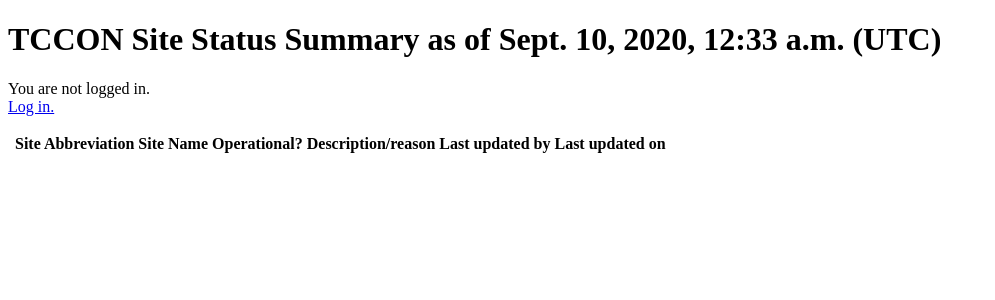
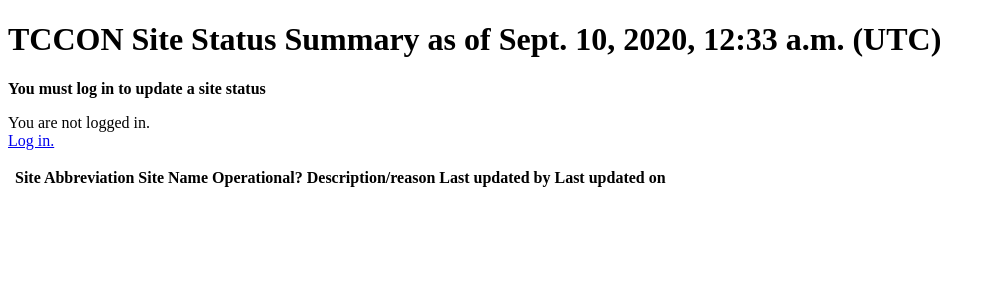
Before and after one commit to TCCON/tccon-qc-email, a Django app: page /opstat/?status=needlogin in a window 1280 px wide. Shown: the top 300 px of the page, without its empty margins (0-995 px from the left). Run offline with Django 3.2, Linux system fonts and the light colour scheme; data that the repository does not hold is empty.

Commit message:
Require user is logged in to update a site status

```diff
--- a/carbackend/opstat/templates/opstat/index.html
+++ b/carbackend/opstat/templates/opstat/index.html
@@ -7,6 +7,8 @@
 <body>
     <h1>TCCON Site Status Summary as of {{ date }} (UTC)</h1>
 
+    {% if message %}<p><strong>{{ message }}</strong></p>{% endif %}
+
     {% if user.is_authenticated %}
     <p>You are logged in as <strong>{{ user.get_username }}</strong>.<br>
        <a href="{% url 'logout' %}?next={% url 'opstat:index' %}">Log out</a></p>
@@ -15,7 +17,7 @@
        <a href="{% url 'login' %}?next={% url 'opstat:index' %}">Log in.</a></p>
     {% endif %}
 
-    {% if message %}<p><strong>{{ message }}</strong></p>{% endif %}
+
 
     <table>
         <thead>
--- a/carbackend/opstat/urls.py
+++ b/carbackend/opstat/urls.py
@@ -7,5 +7,4 @@ urlpatterns = [
     path('car', views.car, name='car'),
     path('update/<str:site_id>', views.update, name='update'),
     path('submitupdate/<str:site_id>', views.submitupdate, name='submitupdate'),
-    path('success', views.updatesuccessful, name='updatesuccessful'),
 ]
--- a/carbackend/opstat/views.py
+++ b/carbackend/opstat/views.py
@@ -2,18 +2,24 @@ import traceback
 
 from django.db import transaction, Error as DBError
 from django.http import HttpResponse, HttpResponseRedirect
-from django.shortcuts import render, get_object_or_404, redirect, reverse
+from django.shortcuts import render, get_object_or_404, redirect
 from django.urls import reverse
 from django.utils import timezone as tz
 from .models import SiteStatus, SiteStatusHistory
 
 
 # Create your views here.
-def index(request, addn_message=None):
+def index(request):
+    # this retrieves the value of the status parameter in the URL, e.g. /opstat/?status=needlogin
+    status = request.GET.get('status', None)
+    print('status =', status)
     site_info = SiteStatus.objects.all()
     context = {'site_info': site_info, 'date': tz.now(), 'user': request.user}
-    if addn_message:
-        context['message'] = addn_message
+    if status == 'goodupdate':
+        updated_site = request.GET.get('site', '')
+        context['message'] = '{} successfully updated'.format(updated_site)
+    elif status == 'needlogin':
+        context['message'] = 'You must log in to update a site status'
     return render(request, 'opstat/index.html', context=context)
 
 
@@ -30,6 +36,10 @@ def car(request):
 
 
 def submitupdate(request, site_id, error_message=None):
+    #import pdb; pdb.set_trace()
+    if not request.user.is_authenticated:
+        url = '{}?status=needlogin'.format(reverse('opstat:index'))
+        return redirect(url)
     curr_info = get_object_or_404(SiteStatus, pk=site_id)
     context = {'sitename': curr_info.sitename, 'siteid': curr_info.siteid}
     if error_message:
@@ -38,6 +48,9 @@ def submitupdate(request, site_id, error_message=None):
 
 
 def update(request, site_id):
+    if not request.user.is_authenticated:
+        url = '{}?status=needlogin'.format(reverse('opstat:index'))
+        return redirect(url)
     site_info = get_object_or_404(SiteStatus, pk=site_id)
     status = request.POST.get('status', None)
     description = request.POST.get('description', '')
@@ -64,8 +77,5 @@ def update(request, site_id):
         context = {'siteid': site_id, 'error': traceback.format_exception_only(type(err), err)[-1].strip()}
         return render(request, 'opstat/updatefailed.html', context=context)
     else:
-        return HttpResponseRedirect(reverse('opstat:updatesuccessful'))
-
-
-def updatesuccessful(request):
-    return index(request, addn_message='Status successfully updated')
+        url = '{}?status=goodupdate&site={}'.format(reverse('opstat:index'), site_info.sitename)
+        return HttpResponseRedirect(url)
```
